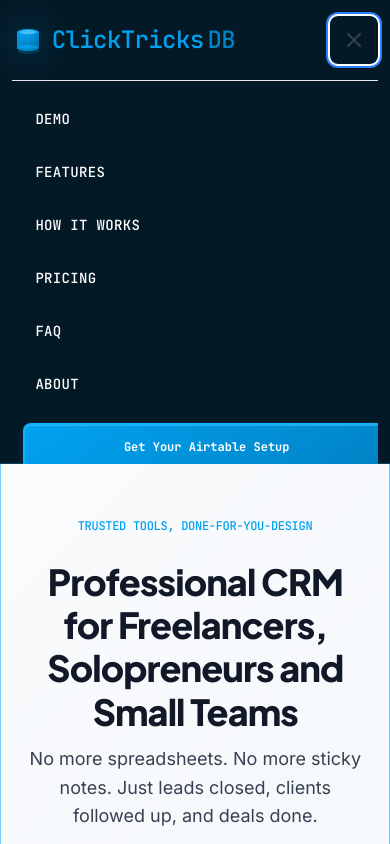
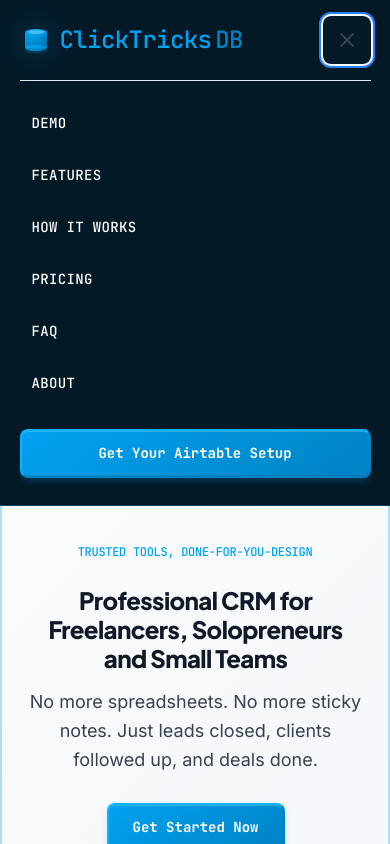
Before and after one commit to zachary-david/clicktricks-db, a Next.js app: page / in a window 390 px wide. Both pictures are taken after a click on the button 354 px from the left and 40 px from the top of the page. Shown: the top 844 px of the page. Built offline with nearby package versions, Linux system fonts and the light colour scheme.

Commit message:
V 2.5. Design updates, mobile responsiveness, etc.

```diff
--- a/src/app/globals.css
+++ b/src/app/globals.css
@@ -223,9 +223,9 @@ p {
 .section {
   padding: clamp(3rem, 8vw, 8rem) 0;
   position: relative;
-  border-bottom: 1px solid rgba(1, 162, 241, 0.5) !important;
-  border-left: 1px solid rgba(1, 162, 241, 0.5) !important;
-  border-right: 1px solid rgba(1, 162, 241, 0.5) !important;
+  border-bottom: 2px solid rgba(1, 162, 241, 0.3) !important;
+  border-left: 2px solid rgba(1, 162, 241, 0.3) !important;
+  border-right: 2px solid rgba(1, 162, 241, 0.3) !important;
   background: linear-gradient(135deg, rgba(255, 255, 255, 0.9) 0%, rgba(248, 250, 252, 0.9) 100%);
 }
 
@@ -331,20 +331,20 @@ p {
   }
 
   .border-grid-right {
-    border-right: 1px solid rgba(1, 162, 241, 0.3) !important;
+    border-right: 2px solid rgba(1, 162, 241, 0.3) !important;
   }
 
   .border-grid-left {
-    border-left: 1px solid rgba(1, 162, 241, 0.3) !important;
+    border-left: 2px solid rgba(1, 162, 241, 0.3) !important;
   }
 }
 
 .border-grid-right {
-  border-right: 1px solid rgba(1, 162, 241, 0.2);
+  border-right: 2px solid rgba(1, 162, 241, 0.3);
 }
 
 .border-grid-left {
-  border-left: 1px solid rgba(1, 162, 241, 0.2);
+  border-left: 2px solid rgba(1, 162, 241, 0.3);
 }
 
 @keyframes fadeIn {
@@ -849,12 +849,12 @@ p, .text-base {
   position: absolute;
   top: 0;
   bottom: 0;
-  width: 1px;
+  width: 2px;
   background: linear-gradient(
     to bottom,
-    rgba(1, 162, 241, 0.1) 0%,
+    rgba(1, 162, 241, 0.2) 0%,
     rgba(1, 162, 241, 0.3) 50%,
-    rgba(1, 162, 241, 0.1) 100%
+    rgba(1, 162, 241, 0.2) 100%
   );
   z-index: 1;
 }
@@ -876,7 +876,7 @@ p, .text-base {
     to bottom,
     rgba(1, 162, 241, 0.4) 0%,
     rgba(1, 162, 241, 0.3) 50%,
-    rgba(1, 162, 241, 0.1) 100%
+    rgba(1, 162, 241, 0.2) 100%
   );
 }
 
@@ -884,17 +884,299 @@ p, .text-base {
 .section:last-child::after {
   background: linear-gradient(
     to bottom,
-    rgba(1, 162, 241, 0.1) 0%,
+    rgba(1, 162, 241, 0.2) 0%,
     rgba(1, 162, 241, 0.3) 50%,
     rgba(1, 162, 241, 0.4) 100%
   );
 }
 
-/* Hide borders on mobile for cleaner look */
+/* Show borders on all screen sizes for consistent professional look */
+
+/* Hide vertical borders on mobile to prevent overflow */
 @media (max-width: 768px) {
   .section::before,
   .section::after {
-    display: none;
+    display: none !important;
+  }
+
+  /* Prevent horizontal overflow */
+  body {
+    overflow-x: hidden;
+  }
+
+  /* Enhanced mobile container padding */
+  .container {
+    padding-left: clamp(5vw, 5vw, 3rem);
+    padding-right: clamp(5vw, 5vw, 3rem);
+  }
+
+  /* Optimized mobile text sizes with better scaling */
+  h1 {
+    font-size: clamp(1.5rem, 6vw, 2rem);
+    line-height: 1.2;
+    margin-bottom: clamp(1rem, 3vw, 1.5rem);
+  }
+
+  h2 {
+    font-size: clamp(1.25rem, 5vw, 1.75rem);
+    line-height: 1.3;
+    margin-bottom: clamp(0.75rem, 2.5vw, 1.25rem);
+  }
+
+  h3 {
+    font-size: clamp(1.125rem, 4.5vw, 1.5rem);
+    line-height: 1.4;
+    margin-bottom: clamp(0.5rem, 2vw, 1rem);
+  }
+
+  /* Fix mobile paragraph spacing */
+  p {
+    font-size: clamp(0.875rem, 3.5vw, 1rem);
+    line-height: 1.6;
+    margin-bottom: clamp(1rem, 3vw, 1.5rem);
+  }
+
+  /* Mobile section improvements */
+  .section {
+    padding: clamp(2rem, 6vw, 4rem) 0;
+  }
+
+  /* Mobile button fixes */
+  .btn, .btn-primary, .btn-secondary, .btn-hero-cta {
+    width: auto;
+    margin: clamp(0.75rem, 2vw, 1rem) auto;
+    padding: clamp(0.75rem, 2vw, 1rem) clamp(1.5rem, 4vw, 2rem);
+    font-size: clamp(0.875rem, 3.5vw, 1rem);
+  }
+
+  /* Center align mobile content */
+  .mx-auto {
+    margin-left: auto;
+    margin-right: auto;
+  }
+
+  /* Mobile card and grid fixes */
+  .grid {
+    gap: clamp(1rem, 3vw, 2rem);
+  }
+
+  .card {
+    margin: clamp(1rem, 3vw, 1.5rem) 0;
+    padding: clamp(1rem, 4vw, 2rem);
+  }
+
+  /* Mobile CRM table improvements */
+  .crm-row {
+    padding: clamp(0.75rem, 2.5vw, 1rem);
+    margin-bottom: clamp(0.5rem, 1.5vw, 0.75rem);
+  }
+
+  /* Mobile text center alignment */
+  .text-center {
+    text-align: center;
+  }
+
+  /* Mobile pricing card */
+  .pricing-card {
+    margin: clamp(1rem, 3vw, 2rem) 0;
+    padding: clamp(1.5rem, 4vw, 2rem);
+  }
+
+  /* Mobile hero section specific fixes */
+  .hero-section {
+    padding: clamp(2rem, 6vw, 4rem) 0;
+    text-align: center;
+  }
+
+  /* Mobile FAQ improvements */
+  .faq-item {
+    margin-bottom: clamp(0.75rem, 2vw, 1rem);
+    padding: clamp(1rem, 3vw, 1.5rem);
+  }
+
+  /* HowItWorks mobile fixes */
+  .step-container {
+    padding: clamp(1rem, 3vw, 1.5rem);
+    margin-bottom: clamp(1rem, 3vw, 1.5rem);
+  }
+
+  .step-number {
+    width: clamp(2rem, 6vw, 3rem);
+    height: clamp(2rem, 6vw, 3rem);
+    font-size: clamp(0.875rem, 3vw, 1rem);
+  }
+
+  /* Pricing section mobile fixes */
+  .pricing-container {
+    padding: clamp(1.5rem, 4vw, 2rem);
+    margin: clamp(1rem, 3vw, 2rem) 0;
+  }
+
+  .price-display {
+    font-size: clamp(2.5rem, 8vw, 3.5rem);
+    margin: clamp(1rem, 3vw, 1.5rem) 0;
+  }
+
+  .feature-list {
+    padding: clamp(1rem, 3vw, 1.5rem) 0;
+  }
+
+  .feature-list li {
+    margin-bottom: clamp(0.5rem, 2vw, 0.75rem);
+    padding-left: clamp(1.5rem, 4vw, 2rem);
+  }
+
+  /* FAQ section mobile fixes */
+  .faq-container {
+    padding: clamp(1rem, 3vw, 1.5rem);
+  }
+
+  .faq-question {
+    font-size: clamp(1rem, 4vw, 1.25rem);
+    padding: clamp(1rem, 3vw, 1.5rem);
+    margin-bottom: clamp(0.5rem, 2vw, 0.75rem);
+  }
+
+  .faq-answer {
+    font-size: clamp(0.875rem, 3.5vw, 1rem);
+    padding: clamp(0.75rem, 2.5vw, 1rem) clamp(1rem, 3vw, 1.5rem);
+    line-height: 1.6;
+  }
+
+  /* About section mobile fixes */
+  .about-container {
+    padding: clamp(1.5rem, 4vw, 2rem);
+    text-align: center;
+  }
+
+  .about-image {
+    width: clamp(120px, 25vw, 200px);
+    height: clamp(120px, 25vw, 200px);
+    margin: clamp(1rem, 3vw, 2rem) auto;
+  }
+
+  .about-stats {
+    display: grid;
+    grid-template-columns: 1fr;
+    gap: clamp(1rem, 3vw, 1.5rem);
+    margin: clamp(1.5rem, 4vw, 2rem) 0;
+  }
+
+  .stat-card {
+    padding: clamp(1rem, 3vw, 1.5rem);
+    margin: clamp(0.5rem, 2vw, 0.75rem) 0;
+  }
+
+  /* Mobile step content spacing */
+  .step-content {
+    margin: clamp(1rem, 3vw, 1.5rem) 0;
+  }
+
+  .step-title {
+    font-size: clamp(1.125rem, 4.5vw, 1.375rem);
+    margin-bottom: clamp(0.75rem, 2.5vw, 1rem);
+  }
+
+  .step-description {
+    font-size: clamp(0.875rem, 3.5vw, 1rem);
+    line-height: 1.6;
+  }
+
+  /* Navigation mobile fixes */
+  .navigation {
+    padding: clamp(1rem, 3vw, 1.5rem) clamp(5vw, 5vw, 3rem);
+  }
+
+  .nav-logo {
+    font-size: clamp(1.25rem, 5vw, 1.5rem);
+    margin-right: clamp(1rem, 3vw, 2rem);
+  }
+
+  .nav-menu {
+    gap: clamp(1rem, 3vw, 2rem);
+  }
+
+  .nav-item {
+    font-size: clamp(0.875rem, 3.5vw, 1rem);
+    padding: clamp(0.5rem, 2vw, 0.75rem) clamp(0.75rem, 2.5vw, 1rem);
+    margin: clamp(0.25rem, 1vw, 0.5rem) 0;
+    min-height: 44px;
+    display: flex;
+    align-items: center;
+  }
+
+  .nav-button {
+    padding: clamp(0.75rem, 2vw, 1rem) clamp(1.5rem, 4vw, 2rem);
+    font-size: clamp(0.875rem, 3.5vw, 1rem);
+    margin: clamp(0.5rem, 2vw, 0.75rem) 0;
+  }
+
+  .mobile-menu {
+    padding: clamp(1rem, 3vw, 2rem);
+    margin-top: clamp(1rem, 3vw, 1.5rem);
+  }
+
+  .mobile-menu-item {
+    padding: clamp(0.75rem, 2.5vw, 1rem) clamp(1rem, 3vw, 1.5rem);
+    margin-bottom: clamp(0.5rem, 2vw, 0.75rem);
+    font-size: clamp(1rem, 4vw, 1.25rem);
+    text-align: center;
+  }
+
+  /* Footer mobile fixes */
+  .footer {
+    padding: clamp(2rem, 6vw, 4rem) clamp(5vw, 5vw, 3rem) clamp(1rem, 3vw, 2rem);
+  }
+
+  .footer-content {
+    display: grid;
+    grid-template-columns: 1fr;
+    gap: clamp(1.5rem, 4vw, 2rem);
+    text-align: center;
+  }
+
+  .footer-section {
+    margin-bottom: clamp(1.5rem, 4vw, 2rem);
+  }
+
+  .footer-title {
+    font-size: clamp(1.125rem, 4.5vw, 1.375rem);
+    margin-bottom: clamp(0.75rem, 2.5vw, 1rem);
+    font-weight: 600;
+  }
+
+  .footer-link {
+    font-size: clamp(0.875rem, 3.5vw, 1rem);
+    padding: clamp(0.5rem, 2vw, 0.75rem) 0;
+    margin: clamp(0.25rem, 1vw, 0.5rem) 0;
+    display: block;
+    line-height: 1.5;
+  }
+
+  .footer-text {
+    font-size: clamp(0.875rem, 3.5vw, 1rem);
+    line-height: 1.6;
+    margin-bottom: clamp(0.75rem, 2.5vw, 1rem);
+  }
+
+  .footer-copyright {
+    font-size: clamp(0.75rem, 3vw, 0.875rem);
+    text-align: center;
+    padding: clamp(1rem, 3vw, 1.5rem) 0;
+    margin-top: clamp(1.5rem, 4vw, 2rem);
+    border-top: 1px solid rgba(1, 162, 241, 0.2);
+  }
+
+  .footer-social {
+    display: flex;
+    justify-content: center;
+    gap: clamp(1rem, 3vw, 1.5rem);
+    margin: clamp(1rem, 3vw, 1.5rem) 0;
+  }
+
+  .footer-social-link {
+    padding: clamp(0.75rem, 2.5vw, 1rem);
+    font-size: clamp(1.25rem, 4vw, 1.5rem);
   }
 }
 
--- a/src/components/Benefits.tsx
+++ b/src/components/Benefits.tsx
@@ -62,12 +62,12 @@ export default function Benefits() {
         {/* Three Column Layout - Container width with extended horizontal line */}
         <div className="relative">
           {/* Horizontal border underneath header - contained within viewport */}
-          <div className="hidden lg:block absolute top-0 h-px bg-[#01a2f1] opacity-30 left-0 right-0"></div>
+          <div className="hidden lg:block absolute top-0 h-0.5 bg-[#01a2f1] opacity-30" style={{left: '50%', transform: 'translateX(-40rem)', width: '80rem'}}></div>
 
           <div className="grid grid-cols-1 lg:grid-cols-3 gap-0 relative auto-rows-fr">
             {/* Vertical borders that extend into next section */}
-            <div className="hidden lg:block absolute top-0 left-1/3 w-px bg-[#01a2f1] opacity-30" style={{height: 'calc(100% + 200px)'}}></div>
-            <div className="hidden lg:block absolute top-0 left-2/3 w-px bg-[#01a2f1] opacity-30" style={{height: 'calc(100% + 200px)'}}></div>
+            <div className="hidden lg:block absolute top-0 left-1/3 w-0.5 bg-[#01a2f1] opacity-30" style={{height: 'calc(100% + 200px)'}}></div>
+            <div className="hidden lg:block absolute top-0 left-2/3 w-0.5 bg-[#01a2f1] opacity-30" style={{height: 'calc(100% + 200px)'}}></div>
 
             {benefits.map((benefit) => (
               <div key={benefit.id} className="relative h-full">
@@ -86,10 +86,6 @@ export default function Benefits() {
                     {benefit.feature}
                   </h3>
 
-                  {/* Value */}
-                  <p className="text-lg text-[#01a2f1] font-normal mb-0">
-                    {benefit.value}
-                  </p>
 
                   {/* Description */}
                   <p className="text-base text-gray-600 leading-6 font-normal mb-4">
--- a/src/components/InteractiveCRMTable.tsx
+++ b/src/components/InteractiveCRMTable.tsx
@@ -98,7 +98,7 @@ export default function InteractiveCRMTable() {
     };
 
     fetchLeads();
-  }, []); // Remove handleError dependency to prevent infinite loop
+  }, []); // eslint-disable-line react-hooks/exhaustive-deps
 
   const getStatusColor = (status: string) => {
     switch (status) {
--- a/src/components/Navigation.tsx
+++ b/src/components/Navigation.tsx
@@ -110,7 +110,7 @@ export default function Navigation() {
         <div
           id="mobile-menu"
           className={`md:hidden overflow-hidden transition-all duration-300 ease-in-out ${
-            isMobileMenuOpen ? 'max-h-96 opacity-100' : 'max-h-0 opacity-0'
+            isMobileMenuOpen ? 'max-h-screen opacity-100' : 'max-h-0 opacity-0'
           }`}
           role="menu"
           aria-labelledby="mobile-menu-button"
```
Also changed, not shown: src/components/HowItWorks.tsx (+17 -10 lines), src/components/Pricing.tsx (+5 -5 lines).
